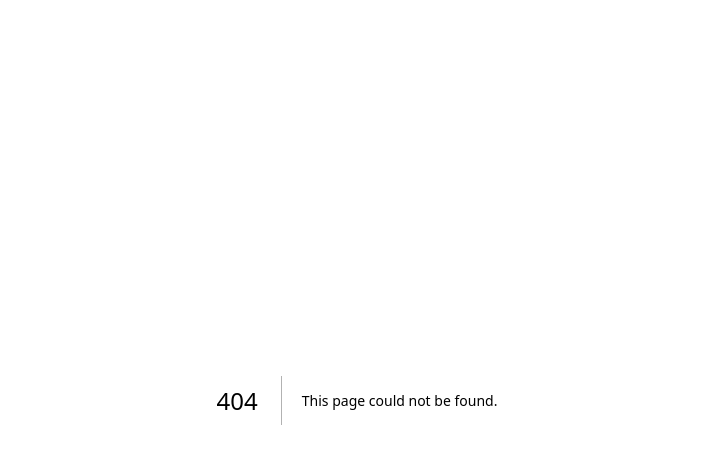
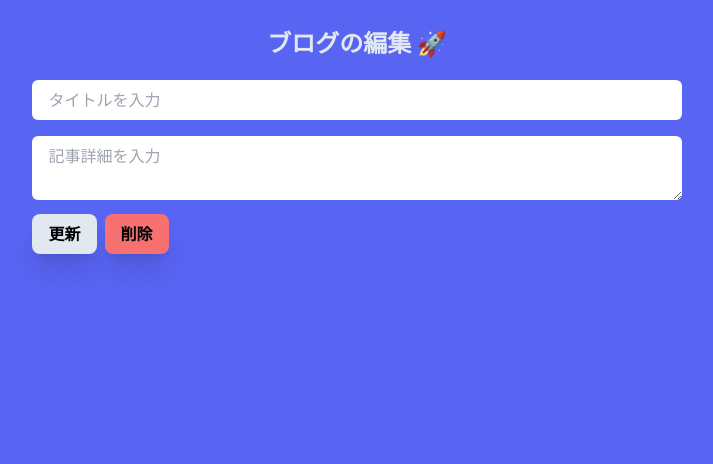
Before and after one commit to Fujiwara0805/FullStackBlog, a Next.js app: page /blog/edit/1 in a window 1280 px wide. Before the commit this address had no page. Shown: the top 464 px of the page, without its empty margins (283-996 px from the left). Built offline with nearby package versions, Linux system fonts and the light colour scheme; no server answers; the database is empty.

Commit message:
✨ 編集・削除処理の追加

```diff
--- /dev/null
+++ b/app/blog/edit/[id]/page.tsx
@@ -0,0 +1,128 @@
+"use client";
+import React, { useEffect } from "react";
+import { useRef } from "react";
+import { useRouter } from "next/navigation";
+import toast, { Toaster } from "react-hot-toast";
+
+/* 編集用のエンドポイント処理 */
+const editBlog = async (
+  title: string | undefined,
+  description: string | undefined,
+  id: number
+) => {
+  try {
+    const res = await fetch(`http://localhost:3000/api/blog/${id}`, {
+      method: "PUT",
+      headers: { "Content-Type": "application/json" },
+      body: JSON.stringify({ title, description, id }),
+    });
+    if (!res.ok) {
+      throw new Error(`HTTP error! status: ${res.status}`);
+    }
+    return await res.json();
+  } catch (error) {
+    console.error("接続エラーです", error);
+  }
+};
+
+const getBlogById = async (id: number) => {
+  try {
+    const res = await fetch(`http://localhost:3000/api/blog/${id}`);
+    const data = await res.json();
+    return data.post;
+  } catch (error) {
+    toast.error("エラーが発生しました!!", { id: "1" });
+  }
+};
+
+/* 削除用のエンドポイント処理 */
+const deleteBlog = async (id: number) => {
+  try {
+    const res = await fetch(`http://localhost:3000/api/blog/${id}`, {
+      method: "DELETE",
+    });
+  } catch (error) {
+    console.error("接続エラーです", error);
+  }
+};
+
+function EditBlog({ params }: { params: { id: number } }) {
+  const titleRef = useRef<HTMLInputElement | null>(null);
+  const descriptionRef = useRef<HTMLTextAreaElement | null>(null);
+  const router = useRouter();
+
+  const handleSubmit = async (e: React.FormEvent) => {
+    e.preventDefault();
+    toast.loading("編集中です....", { id: "1" });
+    await editBlog(
+      titleRef.current?.value,
+      descriptionRef.current?.value,
+      params.id
+    );
+    toast.success("編集に成功しました!!!", { id: "1" });
+    router.push("/");
+    router.refresh();
+  };
+
+  const handleDelete = async (e: React.FormEvent) => {
+    e.preventDefault();
+    toast.loading("削除中です", { id: "1" });
+    await deleteBlog(params.id);
+    toast.success("削除に成功しました!!!", { id: "1" });
+    router.push("/");
+    router.refresh();
+  };
+
+  useEffect(() => {
+    getBlogById(params.id)
+      .then((data) => {
+        if (titleRef.current && descriptionRef.current) {
+          titleRef.current.value = data.title;
+          descriptionRef.current.value = data.description;
+        }
+      })
+      .catch(() => {
+        toast.error("エラーが発生しました!!", { id: "1" });
+      });
+  }, []);
+
+  return (
+    <>
+      <Toaster />
+      <div className="w-full m-auto flex my-4">
+        <div className="flex flex-col justify-center items-center m-auto">
+          <p className="text-2xl text-slate-200 font-bold p-3">
+            ブログの編集 🚀
+          </p>
+          <form>
+            <input
+              ref={titleRef}
+              placeholder="タイトルを入力"
+              type="text"
+              className="rounded-md px-4 w-full py-2 my-2"
+            />
+            <textarea
+              ref={descriptionRef}
+              placeholder="記事詳細を入力"
+              className="rounded-md px-4 py-2 w-full my-2"
+            ></textarea>
+            <button
+              className="font-semibold px-4 py-2 shadow-xl bg-slate-200 rounded-lg m-auto hover:bg-slate-100"
+              onSubmit={handleSubmit}
+            >
+              更新
+            </button>
+            <button
+              className="ml-2 font-semibold px-4 py-2 shadow-xl bg-red-400 rounded-lg m-auto hover:bg-slate-100"
+              onSubmit={handleDelete}
+            >
+              削除
+            </button>
+          </form>
+        </div>
+      </div>
+    </>
+  );
+}
+
+export default EditBlog;
```
